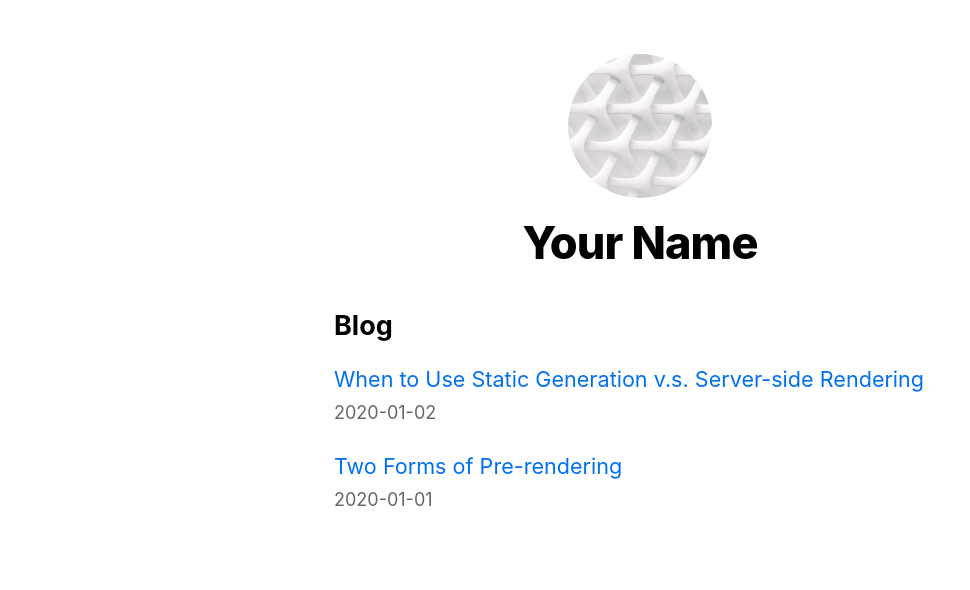
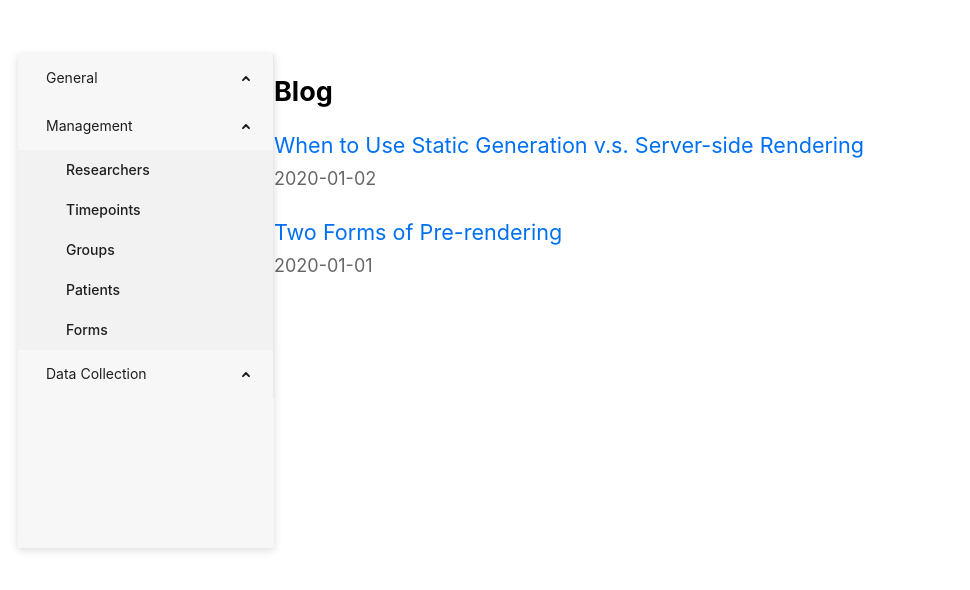
Before and after one commit to ashwini-raman/nextjs-blog, a Next.js app: page / in a window 1280 px wide. Shown: the top 590 px of the page, without its empty margins (0-970 px from the left). Built offline with nearby package versions, Linux system fonts and the light colour scheme.

Commit message:
test db connection

```diff
--- a/components/layout.js
+++ b/components/layout.js
@@ -1,69 +1,17 @@
-import Head from 'next/head';
-import Image from 'next/image';
 import styles from './layout.module.css';
+import TableOfContents from './presentational/TableOfContents/index';
 import utilStyles from '../styles/utils.module.css';
 import Link from 'next/link';
 
-const name = 'Your Name';
-export const siteTitle = 'Next.js Sample Website';
-
-export default function Layout({ children, home }) {
+export default function Layout({ children }) {
   return (
     <div className={styles.container}>
-      <Head>
-        <link rel="icon" href="/favicon.ico" />
-        <meta
-          name="description"
-          content="Learn how to build a personal website using Next.js"
-        />
-        <meta
-          property="og:image"
-          content={`https://og-image.vercel.app/${encodeURI(
-            siteTitle,
-          )}.png?theme=light&md=0&fontSize=75px&images=https%3A%2F%2Fassets.vercel.com%2Fimage%2Fupload%2Ffront%2Fassets%2Fdesign%2Fnextjs-black-logo.svg`}
-        />
-        <meta name="og:title" content={siteTitle} />
-        <meta name="twitter:card" content="summary_large_image" />
-      </Head>
-      <header className={styles.header}>
-        {home ? (
-          <>
-            <Image
-              priority
-              src="/images/profile.jpg"
-              className={utilStyles.borderCircle}
-              height={144}
-              width={144}
-              alt=""
-            />
-            <h1 className={utilStyles.heading2Xl}>{name}</h1>
-          </>
-        ) : (
-          <>
-            <Link href="/">
-              <Image
-                priority
-                src="/images/profile.jpg"
-                className={utilStyles.borderCircle}
-                height={108}
-                width={108}
-                alt=""
-              />
-            </Link>
-            <h2 className={utilStyles.headingLg}>
-              <Link href="/" className={utilStyles.colorInherit}>
-                {name}
-              </Link>
-            </h2>
-          </>
-        )}
-      </header>
-      <main>{children}</main>
-      {!home && (
-        <div className={styles.backToHome}>
-          <Link href="/">← Back to home</Link>
-        </div>
-      )}
+      <div className={styles.sidebar}>
+        <TableOfContents/>
+      </div>
+      <div className={styles.content}>
+        {children}
+      </div>
     </div>
   );
 }
--- a/components/layout.module.css
+++ b/components/layout.module.css
@@ -1,15 +1,22 @@
 .container {
-    max-width: 36rem;
     padding: 0 1rem;
     margin: 3rem auto 6rem;
+    height: 100%;
+    display: grid;
+    grid-template-columns: auto 1fr;
 }
 
-.header {
-    display: flex;
-    flex-direction: column;
-    align-items: center;
+.sidebar {
+    z-index: 10000;
+    position: sticky;
+    background: #f7f7f7;
+    display: block;
+    overflow: auto;
+    box-shadow: 0 2px 8px rgba(0, 0, 0, 0.15);
+    transition: width 0.1s;
+    width: fit-content;
 }
 
-.backToHome {
-    margin: 3rem 0 0;
+.content {
+
 }
--- /dev/null
+++ b/components/presentational/TableOfContents/index.js
@@ -0,0 +1,75 @@
+import { MailOutlined, SettingOutlined, AppstoreOutlined } from '@ant-design/icons';
+import {
+  Menu,
+  SubMenu,
+  StyledLink,
+  MenuItem,
+  Container,
+} from "./styled";
+
+function getItem(label, key, href, icon, items, type) {
+  return {
+    key,
+    icon,
+    items,
+    label,
+    type,
+    href
+  };
+}
+const items = [
+  getItem('General', 'general', undefined, <MailOutlined />, ),
+  getItem('Management', 'management',undefined, <AppstoreOutlined />, [
+    getItem('Researchers', 'researchers', '/researchers'),
+    getItem('Timepoints', 'timepoints'),
+    getItem('Groups', 'groups'),
+    getItem('Patients', 'patients'),
+    getItem('Forms', 'forms'),
+  ]),
+  getItem('Data Collection', 'dataCollection', <SettingOutlined />, [
+    getItem('Collect Data', 'collectData'),
+  ]),
+];
+
+const TableOfContents = () => {
+  const renderSubMenu = (tutorial) => {
+    return (
+      <SubMenu
+        key={tutorial.key}
+        title={
+          <div>
+            <span>{tutorial.label}</span>
+          </div>
+        }
+      >
+        {tutorial.items && tutorial.items
+       .map((learningUnit) => {
+         return (
+           <MenuItem key={learningUnit.key}>
+            {learningUnit.href ?
+             <StyledLink href={learningUnit.href}>
+               <span>{learningUnit.label}</span>
+             </StyledLink> : <span>{learningUnit.label}</span>}
+           </MenuItem>
+         );
+       })}
+     </SubMenu>
+    );
+  };
+
+  return (
+    <Container>
+      <Menu
+        style={{
+          width: 256,
+        }}
+        mode="inline"
+        defaultOpenKeys={items.map((tutorial) => tutorial.key)}
+      >
+        {items.map((tutorial) => renderSubMenu(tutorial))}
+      </Menu>
+    </Container>
+  );
+};
+
+export default TableOfContents;
--- /dev/null
+++ b/components/presentational/TableOfContents/styled.js
@@ -0,0 +1,79 @@
+import styled, { css } from "styled-components";
+import { Menu as StyledMenu } from "antd";
+import Link from 'next/link';
+
+const baseTextWrappedContainerStyles = css`
+  white-space: normal;
+  word-wrap: break-word;
+`;
+
+const indentation = css`
+  display: inline-block;
+  width: calc(100% - 4em);
+  vertical-align: top;
+`;
+
+// Menu
+export const Container = styled.div`
+  margin-bottom: 50px;
+  padding-bottom: 100px;
+`;
+
+export const Menu = styled(StyledMenu)`
+  width: 100%;
+  height: 100%;
+  &&& {
+    background: transparent;
+    overflow-x: hidden;
+  }
+`;
+
+export const MenuItem = styled(StyledMenu.Item)`
+  &&& {
+    margin: 0px;
+    height: auto;
+    ${baseTextWrappedContainerStyles}
+    font-weight: 500;
+  }
+`;
+
+export const StyledDashboardLinkContainer = styled(Link)`
+  background: transparent;
+`;
+
+// Tutorial Name
+export const SubMenu = styled(StyledMenu.SubMenu)`
+  &&& {
+    background: transparent;
+    .ant-menu-submenu-title {
+      height: auto;
+    }
+    ul {
+      background: transparent;
+    }
+  }
+`;
+
+export const StyledTutorialNameContainer = styled.div`
+  ${baseTextWrappedContainerStyles}
+  font-weight: 650;
+`;
+
+export const StyledTutorialText = styled.span`
+  ${indentation}
+  line-height: 1.6;
+  vertical-align: text-top;
+  margin-top: -2px;
+`;
+
+// Learning Units
+export const StyledLink = styled(Link)`
+  background: transparent;
+`;
+
+export const StyledText = styled.span`
+  ${indentation}
+  line-height: 1.6;
+  vertical-align: text-top;
+  margin-top: -2px;
+`;
--- a/package.json
+++ b/package.json
@@ -6,9 +6,12 @@
     "start": "next start"
   },
   "dependencies": {
+    "antd": "^5.5.0",
     "gray-matter": "^4.0.3",
     "next": "latest",
+    "pg-promise": "^11.4.3",
     "react": "18.2.0",
-    "react-dom": "18.2.0"
+    "react-dom": "18.2.0",
+    "styled-components": "^6.0.0-rc.1"
   }
 }
```
Also changed, not shown: components/presentational/TableOfContents/index copy.js (added, +72 -0 lines), pages/api/db/index.js (added, +12 -0 lines), pages/researchers/index.js (added, +58 -0 lines), pages/researchers/researchers.module.css (added, +18 -0 lines), pages/index.js (indentation only), 1 other file (tests, documents, lock files or other folders).
